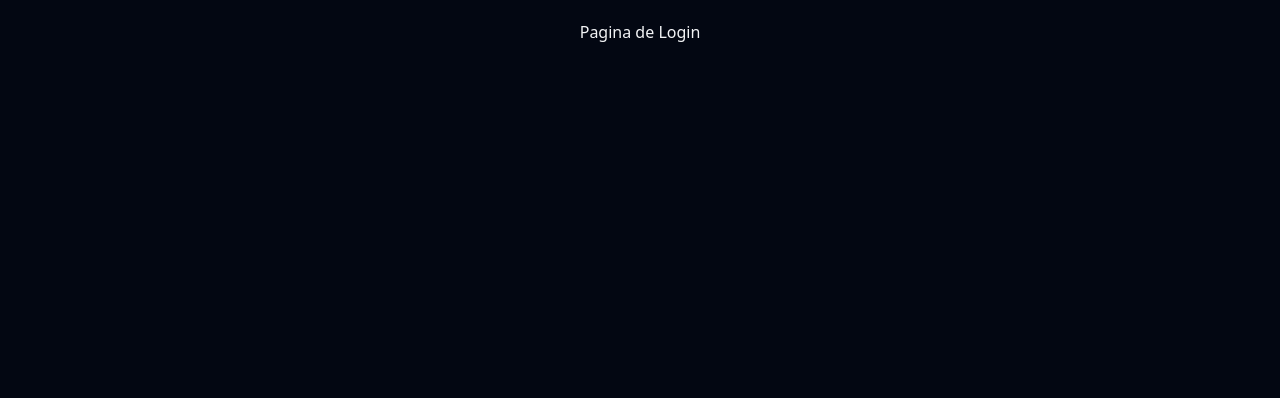
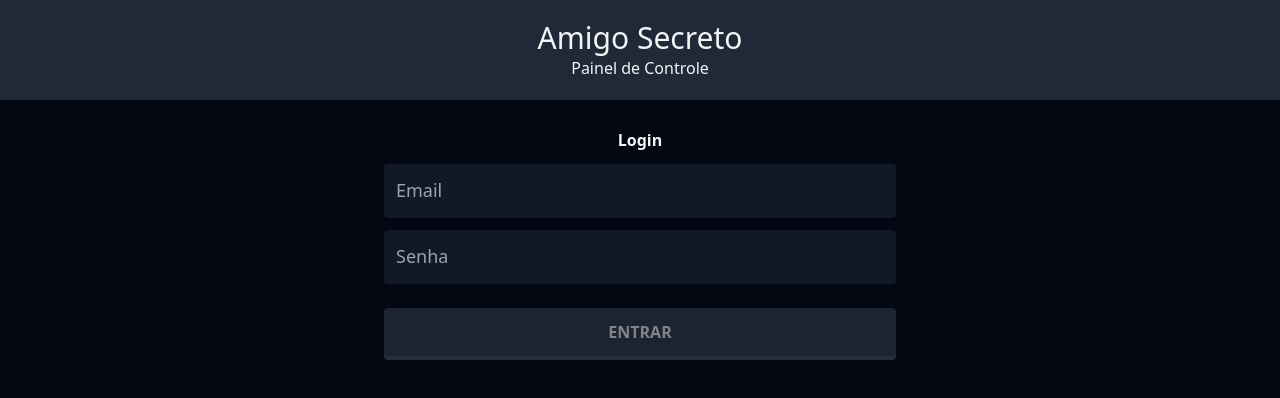
Before and after one commit to QuenedeAbreu/FrontAmigoSecreto, a Next.js app: page /admin/login in a window 1280 px wide. Shown: the top 398 px of the page. Built offline with nearby package versions, Linux system fonts and the light colour scheme; no server answers.

Commit message:
Add sistem login

```diff
--- a/package.json
+++ b/package.json
@@ -10,6 +10,7 @@
   },
   "dependencies": {
     "axios": "^1.6.5",
+    "cookies-next": "^4.1.1",
     "next": "14.0.4",
     "react": "^18",
     "react-dom": "^18"
--- /dev/null
+++ b/src/api/admin.ts
@@ -0,0 +1,10 @@
+import {req} from '@/api/axios'
+
+export const login = async (email:string, password:string) =>{
+  try {
+    const json = await req.post('/admin/login',{email,password})
+    return json.data ?? false;
+  } catch (error) {
+    return error
+  }
+}
--- /dev/null
+++ b/src/api/server.ts
@@ -0,0 +1,18 @@
+import { getCookie } from "cookies-next";
+import { cookies } from "next/headers";
+import {req} from './axios';
+
+export const pingAdmin = async () =>{
+  try {
+    const token = getCookie('token',{cookies});
+    await req.get('/admin/ping', {
+      headers: {
+        'Authorization': `Bearer ${token}`
+      }
+    });
+
+    return true;
+  } catch (error) {
+    return false;
+  }
+}
--- /dev/null
+++ b/src/app/admin/layout.tsx
@@ -0,0 +1,22 @@
+import { Metadata } from "next"
+import { ReactNode } from "react"
+
+export const metadata: Metadata = {
+  title: 'Amigo Secreto - Admin',
+  description: 'Generated by create next app',
+}
+type Props = {
+  children: ReactNode
+}
+
+export default async function page({ children }: Props) {
+  return (
+    <div>
+      <header className="bg-gray-800 text-center py-5">
+        <h3 className="text-3xl">Amigo Secreto</h3>
+        <h4 className="text-base">Painel de Controle</h4>
+      </header>
+      <main className="mx-auto w-full max-w-3xl p-3">{children}</main>
+    </div>
+  )
+}
--- a/src/app/admin/login/page.tsx
+++ b/src/app/admin/login/page.tsx
@@ -1,14 +1,70 @@
-import * as api from "@/api/site";
-import { redirect } from "next/navigation";
-import Search from "@/components/site/Search"
+"use client"
 
-export default async function page() {
+import { Button } from "@/components/admin/Button";
+import { IconLoad } from "@/components/admin/IconLoad";
+import { InputField } from "@/components/admin/inputField";
+import { useState } from "react";
+import * as api from '@/api/admin'
+import { setCookie } from "cookies-next";
+import { useRouter } from "next/navigation";
 
+
+export default function page() {
+  const [emailInput, setEmailInput] = useState('');
+  const [passwordInput, setPasswordInput] = useState('');
+  const [warning, setWarning] = useState(false);
+  const [warningMessage, setWarningMessage] = useState('');
+  const [loading, setLoading] = useState(false);
+  const router = useRouter()
+
+  const handleLoginButton = async () => {
+
+    if (emailInput && passwordInput) {
+      setWarningMessage('')
+      setWarning(false)
+      setLoading(true)
+      const json = await api.login(emailInput, passwordInput)
+
+      setLoading(false)
+      if (!json.token) {
+        setWarning(true)
+        setWarningMessage(json.response.data.message)
+      } else {
+        setCookie('token', json.token)
+        router.push('/admin')
+      }
+    }
+  }
 
 
   return (
-    <main className="text-center mx-auto max-w-lg p-5">
-      Pagina de Login
-    </main>
+    <div className="text-center py-4">
+      <p className="font-bold">Login</p>
+      <div className="mx-auto max-w-lg">
+        <InputField
+          type="email"
+          value={emailInput}
+          onChange={e => setEmailInput(e.target.value)}
+          placeholder="Email"
+          error={warning}
+          disabled={loading}
+        />
+        <InputField
+          type="password"
+          value={passwordInput}
+          onChange={e => setPasswordInput(e.target.value)}
+          placeholder="Senha"
+          error={warning}
+          disabled={loading}
+        />
+
+        <Button
+          value={loading ? <div><IconLoad /> Carregando...</div> : 'Entrar'}
+          onClick={handleLoginButton}
+          disabled={emailInput === '' || passwordInput === '' || loading}
+        />
+        {warning && <p className="text-sm text-red-600 border border-dashed border-gray-400 p-3">{warningMessage}</p>}
+      </div>
+    </div>
   )
 }
--- a/src/app/admin/page.tsx
+++ b/src/app/admin/page.tsx
@@ -1,14 +1,12 @@
-import * as api from "@/api/site";
-import { redirect } from "next/navigation";
-import Search from "@/components/site/Search"
+import * as api from '@/api/server'
+import { redirect } from 'next/navigation';
 
 export default async function page() {
-
-
-
+  const logged = await api.pingAdmin();
+  if (!logged) return redirect('/admin/login');
   return (
-    <main className="text-center mx-auto max-w-lg p-5">
+    <div className="">
       Painel Admin
-    </main>
+    </div>
   )
 }
--- /dev/null
+++ b/src/components/admin/Button.tsx
@@ -0,0 +1,20 @@
+type Props = {
+  value: any;
+  onClick: () => void;
+  disabled?: boolean;
+}
+
+import { IconLoad } from "@/components/admin/IconLoad";
+export const Button = ({ value, onClick, disabled }: Props) => {
+  return (
+    <button
+      onClick={onClick}
+      disabled={disabled}
+      className="w-full my-3 p-3 rounded
+      bg-gray-700 text-white uppercase font-bold
+      hover:bg-gray-600 transition-colors border-b-4 border-white/10 text-center
+      disabled:opacity-50 disabled:cursor-not-allowed disabled:hover:bg-gray-700 disabled:hover:text-white
+      "
+    >{value}</button>
+  );
+}
--- /dev/null
+++ b/src/components/admin/IconLoad.tsx
@@ -0,0 +1,8 @@
+export const IconLoad = () => {
+  return (
+    <svg aria-hidden="true" role="status" className="inline w-4 h-4 me-3 text-white animate-spin" viewBox="0 0 100 101" fill="none" xmlns="http://www.w3.org/2000/svg">
+      <path d="M100 50.5908C100 78.2051 77.6142 100.591 50 100.591C22.3858 100.591 0 78.2051 0 50.5908C0 22.9766 22.3858 0.59082 50 0.59082C77.6142 0.59082 100 22.9766 100 50.5908ZM9.08144 50.5908C9.08144 73.1895 27.4013 91.5094 50 91.5094C72.5987 91.5094 90.9186 73.1895 90.9186 50.5908C90.9186 27.9921 72.5987 9.67226 50 9.67226C27.4013 9.67226 9.08144 27.9921 9.08144 50.5908Z" fill="#E5E7EB" />
+      <path d="M93.9676 39.0409C96.393 38.4038 97.8624 35.9116 97.0079 33.5539C95.2932 28.8227 92.871 24.3692 89.8167 20.348C85.8452 15.1192 80.8826 10.7238 75.2124 7.41289C69.5422 4.10194 63.2754 1.94025 56.7698 1.05124C51.7666 0.367541 46.6976 0.446843 41.7345 1.27873C39.2613 1.69328 37.813 4.19778 38.4501 6.62326C39.0873 9.04874 41.5694 10.4717 44.0505 10.1071C47.8511 9.54855 51.7191 9.52689 55.5402 10.0491C60.8642 10.7766 65.9928 12.5457 70.6331 15.2552C75.2735 17.9648 79.3347 21.5619 82.5849 25.841C84.9175 28.9121 86.7997 32.2913 88.1811 35.8758C89.083 38.2158 91.5421 39.6781 93.9676 39.0409Z" fill="currentColor" />
+    </svg>
+  )
+}
--- /dev/null
+++ b/src/components/admin/inputField.tsx
@@ -0,0 +1,28 @@
+
+import { ChangeEvent } from "react";
+
+type Props = {
+  type?: 'text' | 'password' | 'email' | 'number' | 'tel' | 'url' | 'date' | 'datetime-local' | 'month' | 'time' | 'week' | 'search' | 'color' | 'range' | 'file' | 'image' | 'hidden' | 'submit' | 'reset' | 'button' | 'radio' | 'checkbox' | 'select' | 'datalist' | 'output' | 'progress' | 'meter' | 'hidden' | 'reset' | 'button' | 'radio' | 'checkbox' | 'select' | 'datalist' | 'output' | 'progress' | 'meter' | 'hidden' | 'reset' | 'button' | 'radio' | 'checkbox' | 'select' | 'datalist' | 'output' | 'progress' | 'meter' | 'hidden' | 'reset' | 'button' | 'radio' | 'checkbox' | 'select' | 'datalist' | 'output' | 'progress' | 'meter' | 'hidden' | 'reset' | 'button' | 'radio' | 'checkbox' | 'select' | 'datalist' | 'output' | 'progress' | 'meter';
+  value: string;
+  onChange: (event: ChangeEvent<HTMLInputElement>) => void;
+  placeholder?: string;
+  disabled?: boolean;
+  error?: boolean;
+}
+export const InputField = ({ type, value, onChange, placeholder, disabled, error }: Props) => {
+  return (
+    <div className="w-full my-3">
+      <input
+        type={type || 'text'}
+        value={value}
+        onChange={onChange}
+        placeholder={placeholder}
+        disabled={disabled}
+
+        className={`w-full block text-lg p-3 outline-none rounded bg-gray-900 text-white
+          border-b-2 ${error ? 'border-red-600' : 'border-gray-900'}
+        focus:border-white`}
+      />
+    </div>
+  )
+}
```
Also changed, not shown: 1 other file (tests, documents, lock files or other folders).
